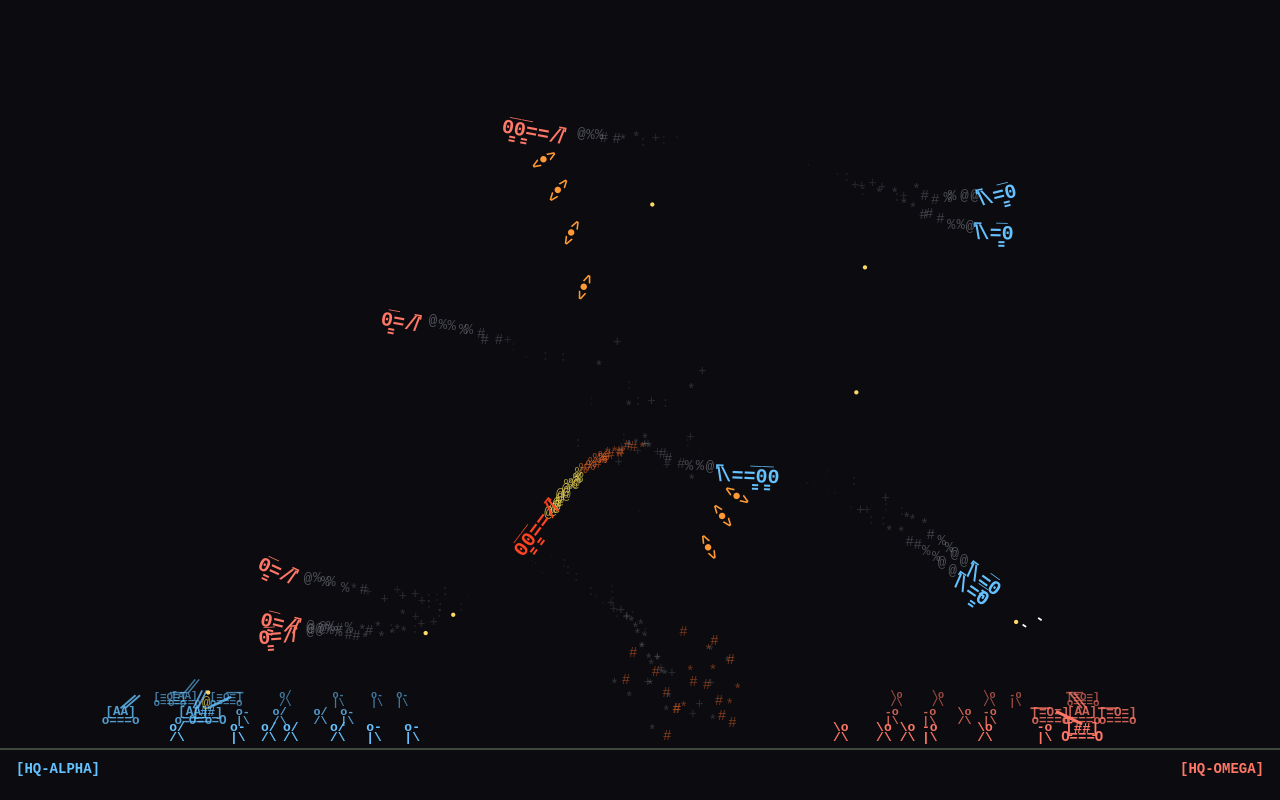
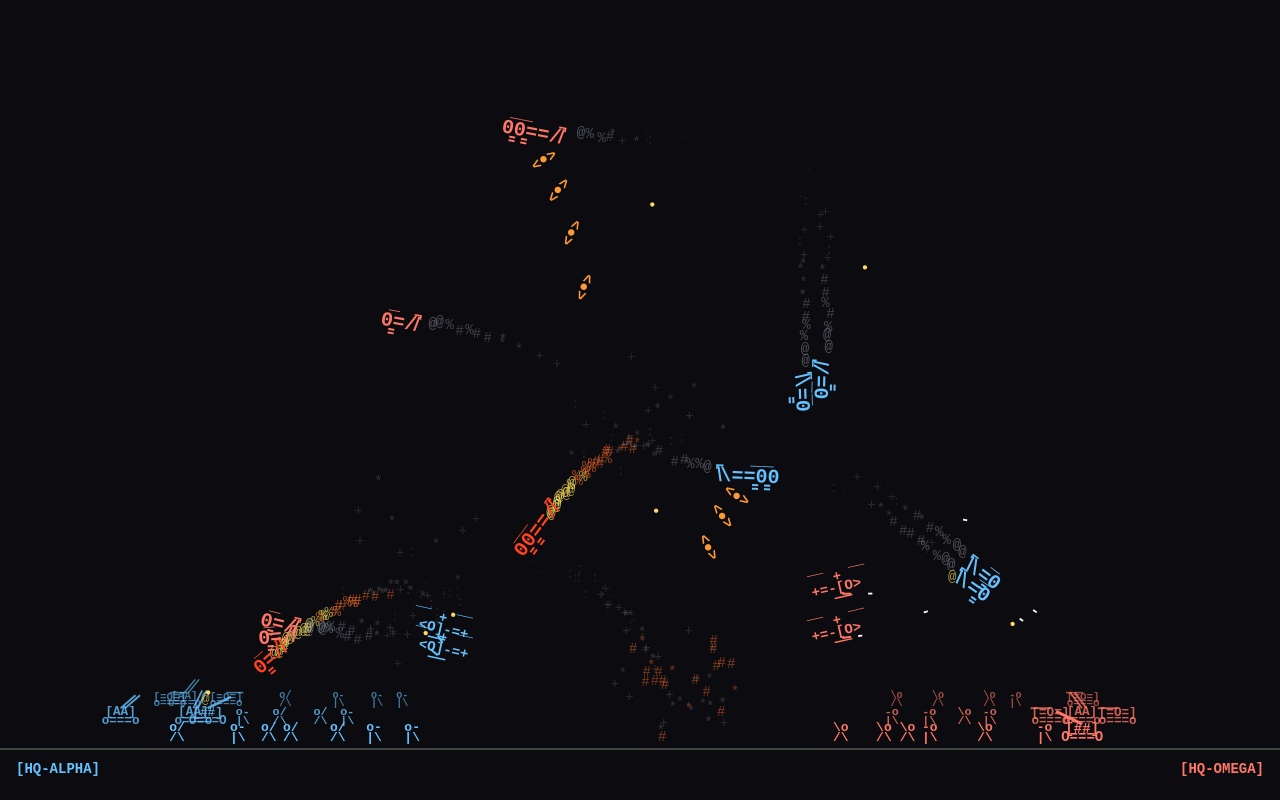
Before and after one commit to Tarold/Battleground, a plain HTML site: page index.html in a window 1280 px wide. Drawn offline with Linux system fonts and the light colour scheme.

Commit message:
Add helicopters with minigun turret; legendary heli fires rockets
Helicopter extends Plane (kind 'heli'): small, 3 HP, hovers low near
the nearest enemy ground unit, independent minigun turret firing 6-shot
bursts. Legendary heli launches unguided rocket salvos. Fighters now
pursue helicopters after bombers. Plane takes a kind instead of a
bomber flag; crash damage is per kind. Settings slider defaults to 4.

Co-Authored-By: Claude Opus 5.5 <noreply@anthropic.com>

```diff
--- a/index.html
+++ b/index.html
@@ -15,6 +15,7 @@
 <script src="js/projectile.js"></script>
 <script src="js/ground-unit.js"></script>
 <script src="js/plane.js"></script>
+<script src="js/helicopter.js"></script>
 <script src="js/player.js"></script>
 <script src="js/battle.js"></script>
 <script src="js/settings.js"></script>
--- a/js/art.js
+++ b/js/art.js
@@ -203,6 +203,67 @@ const Art = {
         }
     },
 
+    // Гелікоптер: ротор, що блимає (обертається), корпус носом у бік facing, полози; турель малюється окремо.
+    drawHelicopter(heli, time) {
+        const falling = heli.state === PLANE_FALLING;
+
+        context.save();
+        context.translate(heli.x, heli.y);
+        // Збитий гелікоптер закручується.
+        context.rotate(falling ? time * 7 : heli.tilt);
+        context.scale(heli.facing, 1);
+
+        if (heli.legendary) {
+            context.shadowColor = LEGEND_COLOR;
+            context.shadowBlur = 12;
+        }
+
+        const color = falling ? '#ff4422' : TEAM_COLORS[heli.team];
+
+        context.fillStyle = color;
+        context.strokeStyle = color;
+        context.textAlign = 'center';
+        context.font = 'bold 14px monospace';
+        context.fillText(Math.sin(time * 40) > 0 ? '‾‾‾‾+‾‾‾‾' : '‾‾ + ‾‾', 3, -6);
+        context.fillText('+=-[O>', 0, 5);
+
+        // Полози.
+        context.lineWidth = 1.5;
+        context.beginPath();
+        context.moveTo(-4, 11);
+        context.lineTo(14, 11);
+        context.stroke();
+
+        // Ракетний блок легенди під корпусом.
+        if (heli.legendary) {
+            context.fillText('=', 2, 13);
+        }
+
+        context.restore();
+
+        if (falling) {
+            return;
+        }
+
+        // Кулеметна турель під носом, кут у світових координатах.
+        const muzzle = heli.muzzle;
+
+        context.save();
+        context.strokeStyle = TEAM_COLORS[heli.team];
+        context.lineWidth = 2;
+        context.beginPath();
+        context.moveTo(muzzle.x, muzzle.y);
+        context.lineTo(muzzle.x + Math.cos(heli.turretAngle) * 9, muzzle.y + Math.sin(heli.turretAngle) * 9);
+        context.stroke();
+
+        if (heli.legendary) {
+            context.textAlign = 'center';
+            this.drawLegendStar(heli.x, heli.y - 20, time);
+        }
+
+        context.restore();
+    },
+
     // --- Projectiles -------------------------------------------------------
 
     projectileSymbol(projectile) {
--- a/js/battle.js
+++ b/js/battle.js
@@ -30,9 +30,10 @@ const battle = {
     smoke: Array.from({ length: 1000 }, () => new Smoke()),
     projectiles: Array.from({ length: 600 }, () => new Projectile()),
     groundUnits: Array.from({ length: 150 }, () => new GroundUnit()),
-    // Пул літаків розрахований на максимум повзунка: спершу винищувачі, потім бомбардувальники.
-    planes: ['fighter', 'bomber'].flatMap(kind =>
-        Array.from({ length: settings.maxCount(kind) }, (_, index) => new Plane(index, kind === 'bomber'))),
+    // Пул літаків розрахований на максимум повзунка: винищувачі, бомбардувальники, гелікоптери (порядок PLANE_KINDS).
+    planes: PLANE_KINDS.flatMap(kind =>
+        Array.from({ length: settings.maxCount(kind) }, (_, index) =>
+            kind === 'heli' ? new Helicopter(index) : new Plane(index, kind))),
     banners: Array.from({ length: 8 }, () => new Banner()),
     slowTimer: 0,
     flash: 0,
@@ -131,7 +132,7 @@ const battle = {
             name: stats.name, kills: 0, needed: stats.legend.kills, legendary: false
         }));
 
-        for (const kind of ['fighter', 'bomber']) {
+        for (const kind of PLANE_KINDS) {
             rows.push({
                 name: PLANE_STATS[kind].name, kills: 0,
                 needed: PLANE_STATS[kind].legend.kills, legendary: false
@@ -148,7 +149,7 @@ const battle = {
 
         for (const plane of this.planes) {
             if (plane.team === team && plane.state !== PLANE_RESPAWNING) {
-                const row = rows[UNIT_STATS.length + (plane.bomber ? 1 : 0)];
+                const row = rows[UNIT_STATS.length + PLANE_KINDS.indexOf(plane.kind)];
                 row.kills = Math.max(row.kills, plane.kills);
                 row.legendary = row.legendary || plane.legendary;
             }
@@ -212,11 +213,10 @@ const battle = {
             }
         });
 
-        const used = { fighter: 0, bomber: 0 };
+        const used = Object.fromEntries(PLANE_KINDS.map(kind => [kind, 0]));
 
         for (const plane of this.planes) {
-            const kind = plane.bomber ? 'bomber' : 'fighter';
-            const enabled = used[kind]++ < settings.counts[kind];
+            const enabled = used[plane.kind]++ < settings.counts[plane.kind];
 
             if (enabled === plane.enabled) {
                 continue;
--- a/js/config.js
+++ b/js/config.js
@@ -83,7 +83,8 @@ const ENTITY_SETTINGS = [
     { id: 'antiaircraft', label: 'ANTI-AIR', defaultCount: 6 },
     { id: 'artillery', label: 'ARTILLERY', defaultCount: 6 },
     { id: 'fighter', label: 'FIGHTER', defaultCount: 8 },
-    { id: 'bomber', label: 'BOMBER', defaultCount: 4 }
+    { id: 'bomber', label: 'BOMBER', defaultCount: 4 },
+    { id: 'heli', label: 'HELICOPTER', defaultCount: 4 }
 ];
 
 // Поточні значення повзунків: id → кількість.
@@ -118,22 +119,63 @@ const ARTILLERY_TURRET_SPEED = 0.9;
 const ARTILLERY_TURRET_TOLERANCE = 0.06;
 const ARTILLERY_EXPLOSION_RADIUS = 72;
 
+// Види літальних апаратів у порядку пулу (battle.planes) і таблиці рахунку.
+const PLANE_KINDS = ['fighter', 'bomber', 'heli'];
+
+// crashRadius / crashDamage — шкода по землі, коли збитий апарат падає на лінію.
 const PLANE_STATS = {
     fighter: {
         name: 'FIGHTER',
         legend: { kills: 3, health: 9, rockets: 2, instantLock: true },
         health: 6, speed: 180, turnRate: 3.5, wobble: 0.48,
         trailInterval: 0.04, fireInterval: 0.13, rocketReload: 4.5,
-        halfWidth: 20, halfHeight: 10
+        halfWidth: 20, halfHeight: 10, crashRadius: 85, crashDamage: 10
     },
     bomber: {
         name: 'BOMBER',
         legend: { kills: 6, health: 10, nuke: true, regen: 0.5 },
         health: 8, speed: 125, turnRate: 2.3, wobble: 0.24,
         trailInterval: 0.055, fireInterval: 0.25,
-        halfWidth: 28, halfHeight: 13
+        halfWidth: 28, halfHeight: 13, crashRadius: 85, crashDamage: 10
+    },
+    // Гелікоптер: малий, слабкий, висить низько над полем; кулеметна турель, легенда — ракети.
+    // acceleration — як швидко швидкість наближається до бажаної (1/с).
+    heli: {
+        name: 'HELICOPTER',
+        legend: { kills: 3, health: 6, rockets: 4 },
+        health: 3, speed: 75, acceleration: 1.6,
+        fireInterval: 0.11,
+        halfWidth: 14, halfHeight: 8, crashRadius: 45, crashDamage: 4
     }
 };
+
+// Гелікоптер: висота польоту над землею (пікселі), відстань зависання від цілі, огляд для підльоту.
+const HELI_MIN_ALTITUDE = 95;
+const HELI_MAX_ALTITUDE = 190;
+const HELI_HOVER_BOB = 7;
+const HELI_STANDOFF = 210;
+const HELI_SIGHT_RANGE = 650;
+const HELI_MAX_TILT = 0.22;
+
+// Кулеметна турель гелікоптера: черги з дрібних куль, турель повертається окремо від корпусу.
+const HELI_GUN_RANGE = 330;
+const HELI_AIR_RANGE = 280;
+const HELI_GUN_SPEED = 520;
+const HELI_GUN_DAMAGE = 0.45;
+const HELI_GUN_SPREAD = 0.07;
+const HELI_BURST_SIZE = 6;
+const HELI_BURST_PAUSE = 1.8;
+const HELI_TURRET_SPEED = 2.2;
+const HELI_TURRET_TOLERANCE = 0.15;
+
+// Некеровані ракети легендарного гелікоптера: залп по одній у наземну ціль.
+const HELI_ROCKET_RANGE = 420;
+const HELI_ROCKET_SPEED = 300;
+const HELI_ROCKET_DAMAGE = 3;
+const HELI_ROCKET_RADIUS = 40;
+const HELI_ROCKET_INTERVAL = 0.16;
+const HELI_ROCKET_SPREAD = 30;
+const HELI_ROCKET_RELOAD = 6;
 
 // Літак гравця: поворот швидший за ШІ, відступ від країв поля.
 const PLAYER_MODES = [null, 'fighter', 'bomber'];   // порядок перемикання клавішею 3
--- /dev/null
+++ b/js/helicopter.js
@@ -0,0 +1,302 @@
+'use strict';
+
+// Гелікоптер: малий і слабкий, висить низько над полем біля ворожих наземних цілей
+// і б'є з кулеметної турелі, що повертається незалежно від корпусу.
+// Легенда додатково пускає залп некерованих ракет по землі.
+// Живе в пулі battle.planes, тож зенітки, винищувачі й ракети б'ють по ньому як по літаку.
+class Helicopter extends Plane {
+    constructor(index) {
+        super(index, 'heli');
+        this.facing = 1;
+        this.tilt = 0;
+        this.altitude = HELI_MIN_ALTITUDE;
+        this.standoff = HELI_STANDOFF;
+        this.turretAngle = 0;
+        this.target = null;
+        this.salvoLeft = 0;
+        this.salvoTimer = 0;
+        this.salvoTarget = null;
+        this.salvoGeneration = 0;
+        this.salvoX = 0;
+        this.salvoLane = 0;
+    }
+
+    spawn() {
+        super.spawn();
+
+        this.facing = this.team === 0 ? 1 : -1;
+        this.angle = this.facing === 1 ? 0 : Math.PI;
+        this.tilt = 0;
+        this.altitude = HELI_MIN_ALTITUDE + Math.random() * (HELI_MAX_ALTITUDE - HELI_MIN_ALTITUDE);
+        // Різна дистанція зависання, щоб гелікоптери не злипались в одну точку.
+        this.standoff = HELI_STANDOFF * (0.7 + Math.random() * 0.6);
+        this.y = world.groundLevel() - this.altitude;
+        this.velocityX = 0;
+        this.velocityY = 0;
+        this.turretAngle = this.facing === 1 ? 0.6 : Math.PI - 0.6;
+        this.target = null;
+        this.burstLeft = HELI_BURST_SIZE;
+        this.salvoLeft = 0;
+        this.salvoTarget = null;
+    }
+
+    // Точка, з якої вилітають кулі: під носом.
+    get muzzle() {
+        return { x: this.x + this.facing * 6, y: this.y + 7 };
+    }
+
+    updateFlying(deltaTime, time) {
+        this.reload -= deltaTime;
+        this.rocketReload -= deltaTime;
+
+        this.target = this.findTarget();
+        this.hover(deltaTime, time);
+        this.aimTurret(deltaTime);
+        this.tryShoot();
+        this.tryLaunchRocket(deltaTime);
+    }
+
+    // --- Movement ----------------------------------------------------------
+
+    // Підлітає до найближчого ворожого наземного юніта і зависає на відстані standoff від нього;
+    // якщо нікого не видно — летить до ворожої бази.
+    hover(deltaTime, time) {
+        const approach = this.findApproachTarget();
+        const goalX = approach ? approach.x : world.basePosition(1 - this.team);
+        const side = Math.sign(goalX - this.x) || (this.team === 0 ? 1 : -1);
+        const desiredX = clamp(goalX - side * this.standoff, 40, world.width - 40);
+        const desiredY = world.groundLevel() - this.altitude + Math.sin(time * 1.3 + this.phase) * HELI_HOVER_BOB;
+
+        Movement.steerHeli(this, desiredX, desiredY, deltaTime);
+
+        // Корпус дивиться на ціль, без цілі — по ходу руху.
+        if (this.target) {
+            this.facing = Math.sign(this.target.x - this.x) || this.facing;
+        } else if (Math.abs(this.velocityX) > 10) {
+            this.facing = Math.sign(this.velocityX);
+        }
+
+        this.angle = this.facing === 1 ? 0 : Math.PI;
+    }
+
+    // Найближчий по горизонталі ворожий наземний юніт у межах огляду.
+    findApproachTarget() {
+        let nearestUnit = null;
+        let nearestDistance = HELI_SIGHT_RANGE;
+
+        for (const unit of battle.groundUnits) {
+            if (!unit.active || unit.team === this.team) {
+                continue;
+            }
+
+            const distance = Math.abs(unit.x - this.x);
+
+            if (distance < nearestDistance) {
+                nearestUnit = unit;
+                nearestDistance = distance;
+            }
+        }
+
+        return nearestUnit;
+    }
+
+    // --- Machine gun turret ------------------------------------------------
+
+    // Ворожий гелікоптер поруч — головна загроза; далі наземна ціль; далі будь-який літак у радіусі.
+    findTarget() {
+        let airTarget = null;
+        let airDistance = HELI_AIR_RANGE;
+
+        for (const enemy of battle.planes) {
+            if (enemy.team === this.team || enemy.state !== PLANE_FLYING) {
+                continue;
+            }
+
+            const distance = Math.hypot(enemy.x - this.x, enemy.y - this.y);
+
+            if (distance >= HELI_AIR_RANGE) {
+                continue;
+            }
+
+            const isHeli = enemy.kind === 'heli';
+            const better = !airTarget ||
+                (isHeli && airTarget.kind !== 'heli') ||
+                (isHeli === (airTarget.kind === 'heli') && distance < airDistance);
+
+            if (better) {
+                airTarget = enemy;
+                airDistance = distance;
+            }
+        }
+
+        if (airTarget?.kind === 'heli') {
+            return airTarget;
+        }
+
+        return this.findGroundTarget(HELI_GUN_RANGE) ?? airTarget;
+    }
+
+    // Найближчий ворожий наземний юніт на будь-якій лінії в радіусі range.
+    findGroundTarget(range) {
+        let nearestUnit = null;
+        let nearestDistance = range;
+
+        for (const unit of battle.groundUnits) {
+            if (!unit.active || unit.team === this.team) {
+                continue;
+            }
+
+            const distance = Math.hypot(unit.x - this.x, unit.y - 6 - this.y);
+
+            if (distance < nearestDistance) {
+                nearestUnit = unit;
+                nearestDistance = distance;
+            }
+        }
+
+        return nearestUnit;
+    }
+
+    // Кут на ціль із муфти турелі; літак береться з випередженням.
+    aimAngleAt(target) {
+        const muzzle = this.muzzle;
+        const airborne = target.state !== undefined;
+        let aimX = target.x;
+        let aimY = airborne ? target.y : target.y - 6;
+
+        if (airborne) {
+            const leadTime = Math.hypot(aimX - muzzle.x, aimY - muzzle.y) / HELI_GUN_SPEED;
+            aimX += target.velocityX * leadTime;
+            aimY += target.velocityY * leadTime;
+        }
+
+        return Math.atan2(aimY - muzzle.y, aimX - muzzle.x);
+    }
+
+    // Турель доводиться до цілі, без цілі — повертається вниз-вперед.
+    aimTurret(deltaTime) {
+        const restAngle = this.facing === 1 ? 0.6 : Math.PI - 0.6;
+        const desiredAngle = this.target ? this.aimAngleAt(this.target) : restAngle;
+
+        this.turretAngle = Movement.turnToward(this.turretAngle, desiredAngle, HELI_TURRET_SPEED * deltaTime);
+    }
+
+    // Черга з турелі, коли ствол наведений на ціль.
+    tryShoot() {
+        const target = this.target;
+
+        if (this.reload > 0 || !target) {
+            return;
+        }
+
+        const aimAngle = this.aimAngleAt(target);
+        const error = Math.atan2(Math.sin(aimAngle - this.turretAngle), Math.cos(aimAngle - this.turretAngle));
+
+        if (Math.abs(error) > HELI_TURRET_TOLERANCE) {
+            return;
+        }
+
+        // Літак має state, наземний юніт — лінію.
+        const targetLane = target.state === undefined ? target.lane : -1;
+
+        if (targetLane >= 0) {
+            this.flightLane = targetLane;
+        }
+
+        this.reload = this.stats.fireInterval;
+
+        if (--this.burstLeft === 0) {
+            this.burstLeft = HELI_BURST_SIZE;
+            this.reload = HELI_BURST_PAUSE;
+        }
+
+        const muzzle = this.muzzle;
+        const shotAngle = this.turretAngle + (Math.random() - 0.5) * HELI_GUN_SPREAD;
+
+        Projectile.fire({
+            x: muzzle.x + Math.cos(this.turretAngle) * 9,
+            y: muzzle.y + Math.sin(this.turretAngle) * 9,
+            velocityX: Math.cos(shotAngle) * HELI_GUN_SPEED,
+            velocityY: Math.sin(shotAngle) * HELI_GUN_SPEED,
+            team: this.team,
+            owner: this,
+            damage: HELI_GUN_DAMAGE,
+            targetLane
+        });
+    }
+
+    // --- Rockets -----------------------------------------------------------
+
+    // Легенда пускає залп ракет по одній у наземну ціль; точка цілі запам'ятовується на випадок її смерті.
+    tryLaunchRocket(deltaTime) {
+        if (!this.perk?.rockets) {
+            return;
+        }
+
+        if (this.salvoLeft > 0) {
+            this.continueSalvo(deltaTime);
+            return;
+        }
+
+        const target = this.target;
+
+        if (this.rocketReload > 0 || !target || target.state !== undefined) {
+            return;
+        }
+
+        if (Math.hypot(target.x - this.x, target.y - this.y) > HELI_ROCKET_RANGE) {
+            return;
+        }
+
+        this.salvoLeft = this.perk.rockets;
+        this.salvoTimer = 0;
+        this.salvoTarget = target;
+        this.salvoGeneration = target.generation;
+        this.salvoX = target.x;
+        this.salvoLane = target.lane;
+    }
+
+    continueSalvo(deltaTime) {
+        this.salvoTimer -= deltaTime;
+
+        if (this.salvoTimer > 0) {
+            return;
+        }
+
+        this.salvoTimer = HELI_ROCKET_INTERVAL;
+        this.salvoLeft--;
+
+        if (this.salvoLeft === 0) {
+            this.rocketReload = HELI_ROCKET_RELOAD + Math.random();
+        }
+
+        // Слот пулу міг дістатися іншому юніту — тоді б'ємо в запам'ятовану точку.
+        if (this.salvoTarget?.active && this.salvoTarget.generation === this.salvoGeneration) {
+            this.salvoX = this.salvoTarget.x;
+        }
+
+        const aimX = this.salvoX + (Math.random() - 0.5) * HELI_ROCKET_SPREAD;
+        const aimY = world.laneLevel(this.salvoLane) - 6;
+        const startY = this.y + 10;
+        const angle = Math.atan2(aimY - startY, aimX - this.x);
+
+        Projectile.fire({
+            x: this.x,
+            y: startY,
+            velocityX: Math.cos(angle) * HELI_ROCKET_SPEED,
+            velocityY: Math.sin(angle) * HELI_ROCKET_SPEED,
+            team: this.team,
+            owner: this,
+            damage: HELI_ROCKET_DAMAGE,
+            heavy: true,
+            rocket: true,
+            explosionRadius: HELI_ROCKET_RADIUS,
+            life: 3,
+            targetLane: this.salvoLane
+        });
+    }
+
+    draw(time) {
+        Art.drawHelicopter(this, time);
+    }
+}
--- a/js/movement.js
+++ b/js/movement.js
@@ -159,6 +159,21 @@ const Movement = {
         plane.y += plane.velocityY * deltaTime;
     },
 
+    // Гелікоптер плавно розганяється до точки (targetX, targetY) і гальмує біля неї;
+    // корпус нахиляється вперед по ходу руху.
+    steerHeli(heli, targetX, targetY, deltaTime) {
+        const stats = heli.stats;
+        const desiredVelocityX = clamp((targetX - heli.x) * 1.2, -stats.speed, stats.speed);
+        const desiredVelocityY = clamp((targetY - heli.y) * 1.5, -stats.speed * 0.6, stats.speed * 0.6);
+        const blend = 1 - Math.exp(-stats.acceleration * deltaTime);
+
+        heli.velocityX += (desiredVelocityX - heli.velocityX) * blend;
+        heli.velocityY += (desiredVelocityY - heli.velocityY) * blend;
+        heli.x += heli.velocityX * deltaTime;
+        heli.y += heli.velocityY * deltaTime;
+        heli.tilt = clamp(heli.velocityX / stats.speed, -1, 1) * HELI_MAX_TILT;
+    },
+
     fallPlane(plane, deltaTime) {
         plane.velocityY += PLANE_FALL_GRAVITY * deltaTime;
         plane.x += plane.velocityX * deltaTime;
--- a/js/plane.js
+++ b/js/plane.js
@@ -1,9 +1,10 @@
 'use strict';
 
 class Plane {
-    constructor(index, bomber) {
+    // kind — ключ у PLANE_STATS ('fighter', 'bomber', 'heli').
+    constructor(index, kind) {
         this.team = index % 2;
-        this.bomber = bomber;
+        this.kind = kind;
         // Вимкнений повзунком літак стоїть у стані RESPAWNING і не з'являється.
         this.enabled = true;
         this.state = PLANE_FLYING;
@@ -35,8 +36,12 @@ class Plane {
         this.crashLane = -1;
     }
 
+    get bomber() {
+        return this.kind === 'bomber';
+    }
+
     get stats() {
-        return this.bomber ? PLANE_STATS.bomber : PLANE_STATS.fighter;
+        return PLANE_STATS[this.kind];
     }
 
     // Перки легенди або null, якщо літак звичайний.
@@ -144,10 +149,11 @@ class Plane {
         }
 
         const crashY = world.laneLevel(this.crashLane);
+        const stats = this.stats;
 
         if (this.y >= crashY - 5) {
-            spawnExplosion(this.x, crashY - 5, 35);
-            damageArea(this.x, 85, 10, -1, this.crashLane);
+            spawnExplosion(this.x, crashY - 5, stats.crashRadius * 0.4);
+            damageArea(this.x, stats.crashRadius, stats.crashDamage, -1, this.crashLane);
             this.scheduleRespawn();
         } else if (Movement.isPlaneOutsideField(this)) {
             this.scheduleRespawn();
@@ -571,20 +577,28 @@ class Plane {
         }
     }
 
-    // Найближчий ворожий бомбардувальник у радіусі погоні або null.
+    // Ворожий бомбардувальник або гелікоптер у радіусі погоні (бомбардувальник важливіший), інакше null.
     findPursuitTarget() {
         let nearestTarget = null;
         let nearestDistance = PLANE_PURSUIT_RANGE;
 
         for (const enemy of battle.planes) {
-            if (enemy.team === this.team || enemy.state !== PLANE_FLYING || !enemy.bomber) {
+            if (enemy.team === this.team || enemy.state !== PLANE_FLYING || enemy.kind === 'fighter') {
                 continue;
             }
 
             const { distance, alignment } = Movement.alignment(this, enemy.x, enemy.y);
 
             // Лише ті, що попереду: розвертатися на ціль позаду не потрібно.
-            if (alignment > PURSUIT_CONE && distance < nearestDistance) {
+            if (alignment <= PURSUIT_CONE || distance >= PLANE_PURSUIT_RANGE) {
+                continue;
+            }
+
+            const better = !nearestTarget ||
+                (enemy.bomber && !nearestTarget.bomber) ||
+                (enemy.bomber === nearestTarget.bomber && distance < nearestDistance);
+
+            if (better) {
                 nearestTarget = enemy;
                 nearestDistance = distance;
             }
```
Also changed, not shown: 2 other files.
